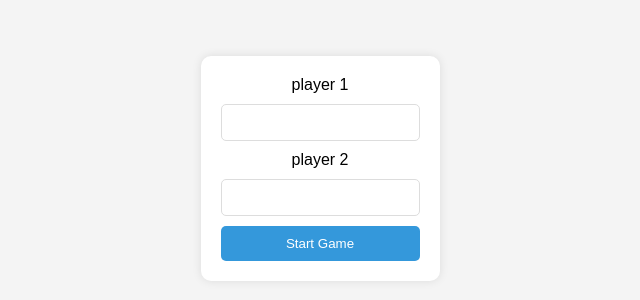
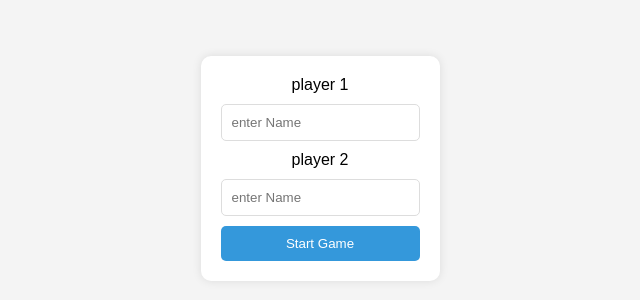
Before and after one commit to acciojob/tictactoe-749977, a website: page main.html in a window 1280 px wide. Shown: the part 240-540 px from the top of the page, without its empty margins (320-960 px from the left). Drawn offline with Linux system fonts and the light colour scheme.

Commit message:
created a submission

```diff
--- a/main.html
+++ b/main.html
@@ -9,8 +9,8 @@
 <body>
     <div class="container">
         <div class="input-section">
-         player 1   <input type="text" id="player-1" >
-           player 2 <input type="text" id="player-2" >
+         player 1   <input type="text" id="player-1" placeholder="enter Name">
+           player 2 <input type="text" id="player-2"placeholder="enter Name" >
 
             <button id="submit">Start Game</button>
         </div>
```
